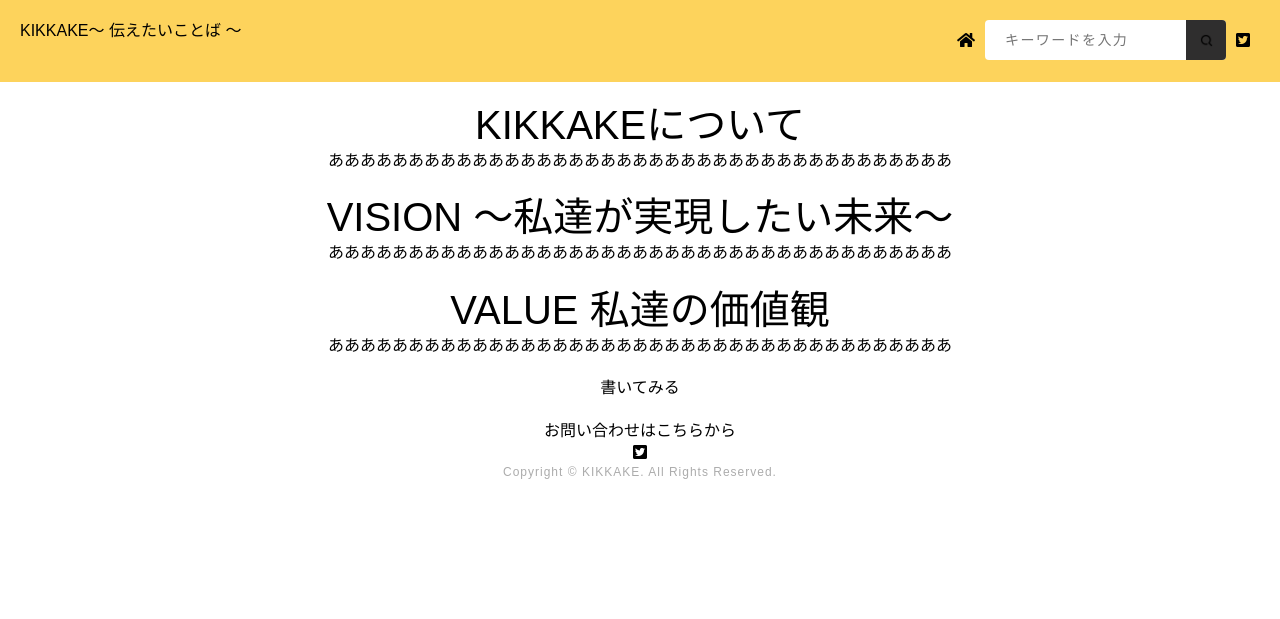
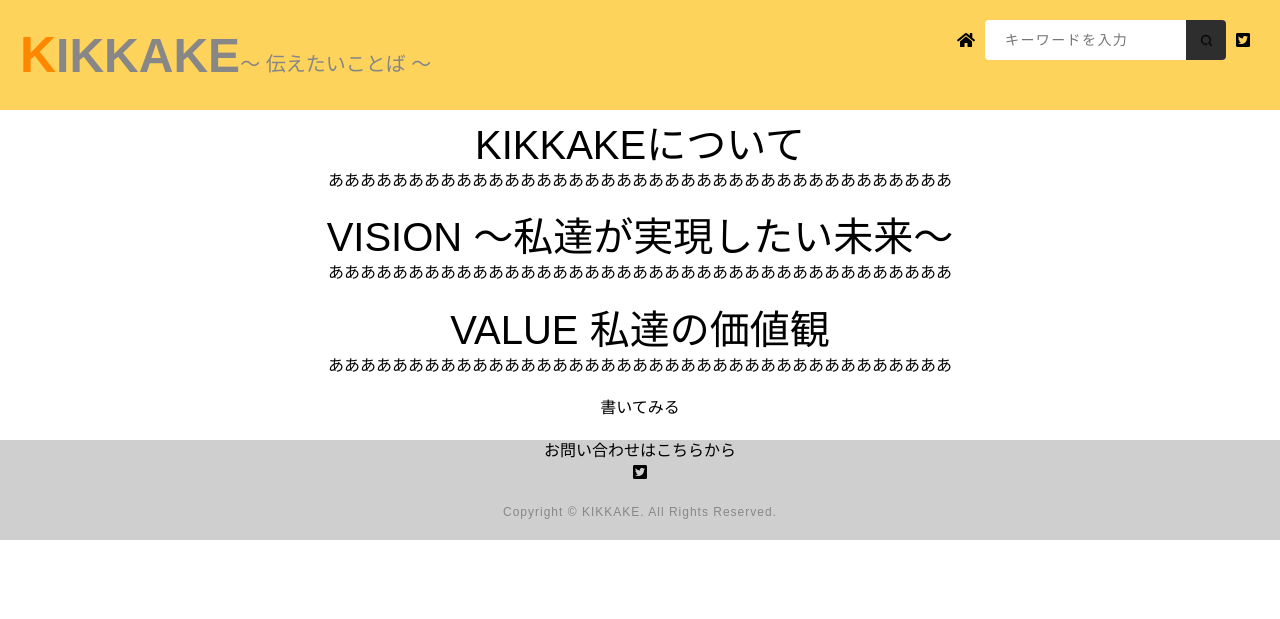
Before and after one commit to Take-6112/KIKKAKE, a Flask app: page /concept in a window 1280 px wide. Shown: the top 619 px of the page. Run offline with Flask 2, Linux system fonts and the light colour scheme; some libraries are stand-ins or nearby versions.

Commit message:
ヘッダー（仮）

```diff
--- a/static/CSS/kikkake.css
+++ b/static/CSS/kikkake.css
@@ -36,7 +36,7 @@ body {
 }
 
 header {
-    height: 100px;
+    height: 120px;
 	  width: 100%;
     z-index: 10;
 }
@@ -47,9 +47,29 @@ header div{
   padding: 10px;
   background: #fdd35c;
 }
+.header_title1{
+  color: rgb(255,135,0);
+  /* -webkit-text-stroke: 0.4px #FFF;
+  text-stroke: 0.4px #FFF; */
+  font-weight: bolder;
+  font-size: 50px;
+}
 
+.header_title2 {
+  color: #888788;
+  /* -webkit-text-stroke: 0.3px #FFF;
+  text-stroke: 0.3px #FFF; */
+  font-weight: bold;
+  font-size: 48px;
+}
+.header_logo_title{
+  color:#868686;
+  font-size: 20px;
+  padding-top: 30px;
+}
 header .header_left{
   margin-right:auto;
+  font-weight: 500;
 }
   img{
     width: 100%;
@@ -135,13 +155,13 @@ content h1 br {
 	line-height: 1.8;
 }
 footer {
-    height: 200px;
-    background: #ffffff;
+    height: 100px;
+    background-color: #D0CFD0;
 }
 footer .copyright {
-    color: #acacac;
+    color: #888788;
     font-size: 12px;
-    padding-top: 0px;
+    padding-top: 20px;
 	letter-spacing: 1px;
 }
 
--- a/templates/base.html
+++ b/templates/base.html
@@ -14,11 +14,11 @@
     <header>
         <div>
             <div class="header_left">
-                <a href="http://" class="header_logo_link">KIKKAKE</a>
+                <h1 ><span class="header_title1">K</span><span class="header_title2">IKKAKE</span></h1>
                 <p class="header_logo_title">～ 伝えたいことば ～</p>
             </div>
 
-            <div class="header_right">
+            <div id="header_right">
                 <div class="header_home">
                     <a href="#" class="btn home"><span class="fas fa-home"></span></a>
                 </div>
```
Lines whose indentation alone changed are shown as unchanged.
